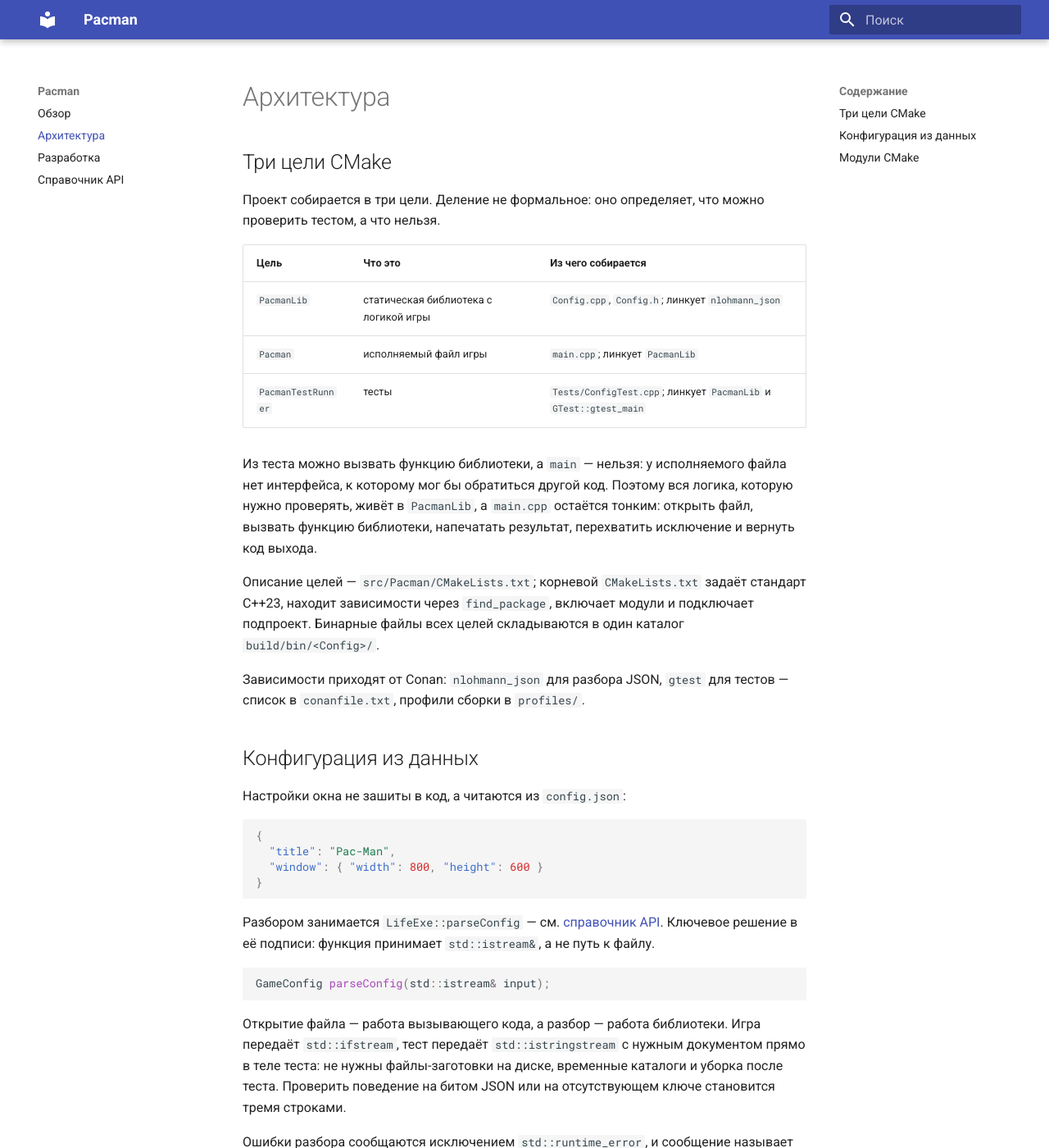
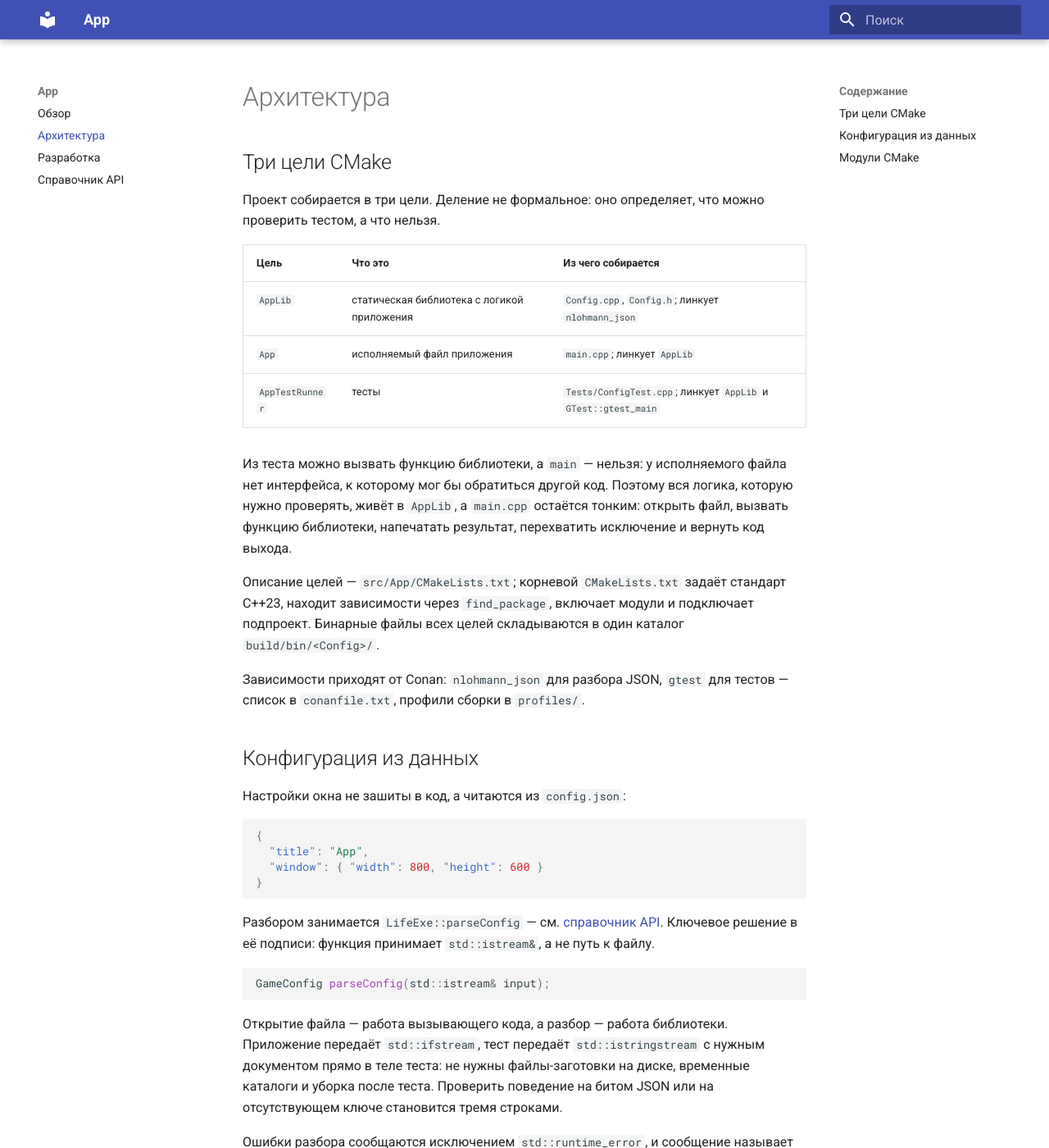
Before and after one commit to life-exe/test_pac, an MkDocs documentation site: the page built from docs/architecture.md, in a window 1280 px wide and 1400 px high. Shown: the whole window at 82% size. Built offline with MkDocs 1.6.1 and Material for MkDocs 9.7.7, drawn with Linux system fonts in a browser that asks for light colours; some of the changed text lies outside the part shown.

Commit message:
refactor: rename project from Pacman to App

````diff
--- a/CMakeLists.txt
+++ b/CMakeLists.txt
@@ -19,7 +19,7 @@ include(cmake/CompilerWarnings.cmake)
 include(cmake/Sanitizers.cmake)
 
 add_subdirectory(src/Common)
-add_subdirectory(src/Pacman)
+add_subdirectory(src/App)
 add_subdirectory(src/Game)
 set_property(DIRECTORY PROPERTY VS_STARTUP_PROJECT GameApp)
 
--- a/config.json
+++ b/config.json
@@ -1,4 +1,4 @@
 {
-  "title": "Pac-Man",
+  "title": "App",
   "window": { "width": 800, "height": 600 }
 }
--- a/docs/architecture.md
+++ b/docs/architecture.md
@@ -7,17 +7,17 @@
 
 | Цель | Что это | Из чего собирается |
 |---|---|---|
-| `PacmanLib` | статическая библиотека с логикой игры | `Config.cpp`, `Config.h`; линкует `nlohmann_json` |
-| `Pacman` | исполняемый файл игры | `main.cpp`; линкует `PacmanLib` |
-| `PacmanTestRunner` | тесты | `Tests/ConfigTest.cpp`; линкует `PacmanLib` и `GTest::gtest_main` |
+| `AppLib` | статическая библиотека с логикой приложения | `Config.cpp`, `Config.h`; линкует `nlohmann_json` |
+| `App` | исполняемый файл приложения | `main.cpp`; линкует `AppLib` |
+| `AppTestRunner` | тесты | `Tests/ConfigTest.cpp`; линкует `AppLib` и `GTest::gtest_main` |
 
 Из теста можно вызвать функцию библиотеки, а `main` — нельзя: у исполняемого
 файла нет интерфейса, к которому мог бы обратиться другой код. Поэтому вся
-логика, которую нужно проверять, живёт в `PacmanLib`, а `main.cpp` остаётся
+логика, которую нужно проверять, живёт в `AppLib`, а `main.cpp` остаётся
 тонким: открыть файл, вызвать функцию библиотеки, напечатать результат,
 перехватить исключение и вернуть код выхода.
 
-Описание целей — `src/Pacman/CMakeLists.txt`; корневой `CMakeLists.txt`
+Описание целей — `src/App/CMakeLists.txt`; корневой `CMakeLists.txt`
 задаёт стандарт C++23, находит зависимости через `find_package`, включает
 модули и подключает подпроект. Бинарные файлы всех целей складываются в один
 каталог `build/bin/<Config>/`.
@@ -31,7 +31,7 @@
 
 ```json
 {
-  "title": "Pac-Man",
+  "title": "App",
   "window": { "width": 800, "height": 600 }
 }
 ```
@@ -44,14 +44,14 @@
 GameConfig parseConfig(std::istream& input);
 ```
 
-Открытие файла — работа вызывающего кода, а разбор — работа библиотеки. Игра
+Открытие файла — работа вызывающего кода, а разбор — работа библиотеки. Приложение
 передаёт `std::ifstream`, тест передаёт `std::istringstream` с нужным
 документом прямо в теле теста: не нужны файлы-заготовки на диске, временные
 каталоги и уборка после теста. Проверить поведение на битом JSON или на
 отсутствующем ключе становится тремя строками.
 
 Ошибки разбора сообщаются исключением `std::runtime_error`, и сообщение
-называет ключ, которого не хватает: человек, запустивший игру, должен понять
+называет ключ, которого не хватает: человек, запустивший приложение, должен понять
 из сообщения, что именно править в `config.json`.
 
 ## Модули CMake
--- a/docs/development.md
+++ b/docs/development.md
@@ -15,7 +15,7 @@
 |---|---|---|
 | Компилятор, профиль Conan | MSVC, `profiles/windows-msvc-*` | GCC 14, `profiles/linux-gcc-*` |
 | Дерево сборки | одно `build/`, обе конфигурации внутри | своё на конфигурацию: `build/Debug`, `build/Release` |
-| Исполняемые файлы | `build/bin/<Config>/Pacman.exe` | `build/<Config>/bin/Pacman` |
+| Исполняемые файлы | `build/bin/<Config>/App.exe` | `build/<Config>/bin/App` |
 
 Причина в типе генератора: Visual Studio многоконфигурационный, конфигурация
 выбирается при сборке через `--config`; Makefile одноконфигурационный, она
@@ -135,7 +135,7 @@ GitHub Actions пропускаются.
 Документация лежит в репозитории рядом с кодом, меняется тем же коммитом,
 собирается скриптом и проверяется в CI.
 
-- **Справочник API** — комментарии `///` в заголовках `src/Pacman/*.h`,
+- **Справочник API** — комментарии `///` в заголовках `src/App/*.h`,
   собирает Doxygen по настройкам из `Doxyfile`. Недокументированная публичная
   сущность — ошибка сборки (`WARN_AS_ERROR`), поэтому справочник не отстаёт
   от кода. Результат — `docs/api/`, каталог сгенерированный и в `.gitignore`.
--- a/mkdocs.yml
+++ b/mkdocs.yml
@@ -1,5 +1,5 @@
-site_name: Pacman
-site_description: Учебный проект курса «Инженерный C++ на реальной игре»
+site_name: App
+site_description: Учебный проект курса «Инженерный C++ для разработчиков игр»
 docs_dir: docs
 site_dir: build/docs/site
 theme:
````
Also changed, not shown: README.md (+10 -10 lines), SCAFFOLD.md (+3 -4 lines), docs/index.md (+5 -5 lines), 9 other files.
